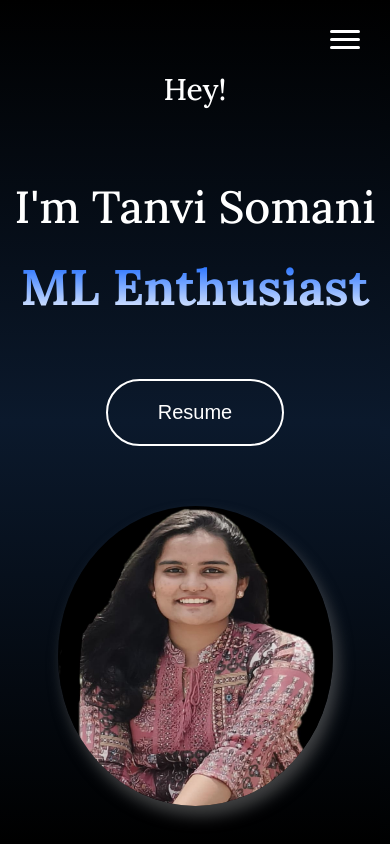
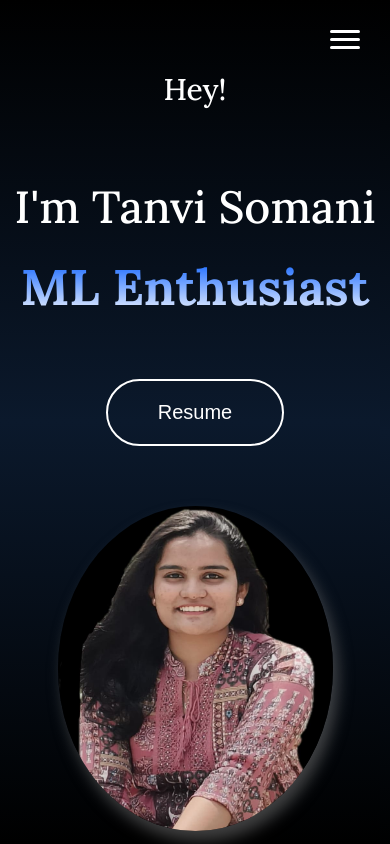
Before and after one commit to tanvi-somani-16/Portfolio, a React (Vite) app: page / in a window 390 px wide. Built offline with nearby package versions, Linux system fonts and the light colour scheme.

Commit message:
Update Hero.css

```diff
--- a/src/Components/Hero.css
+++ b/src/Components/Hero.css
@@ -77,7 +77,7 @@
 
     .profile_pic{
         width: 275px;
-        height: 300px;
+        height: 325px;
     }
 
     .hero h1 span{
```
